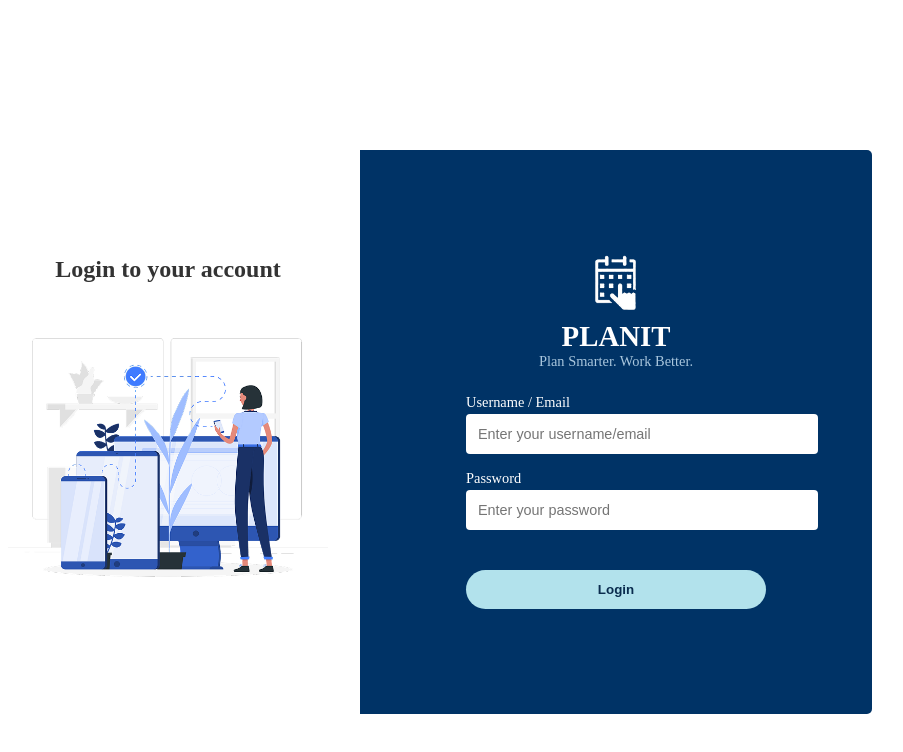
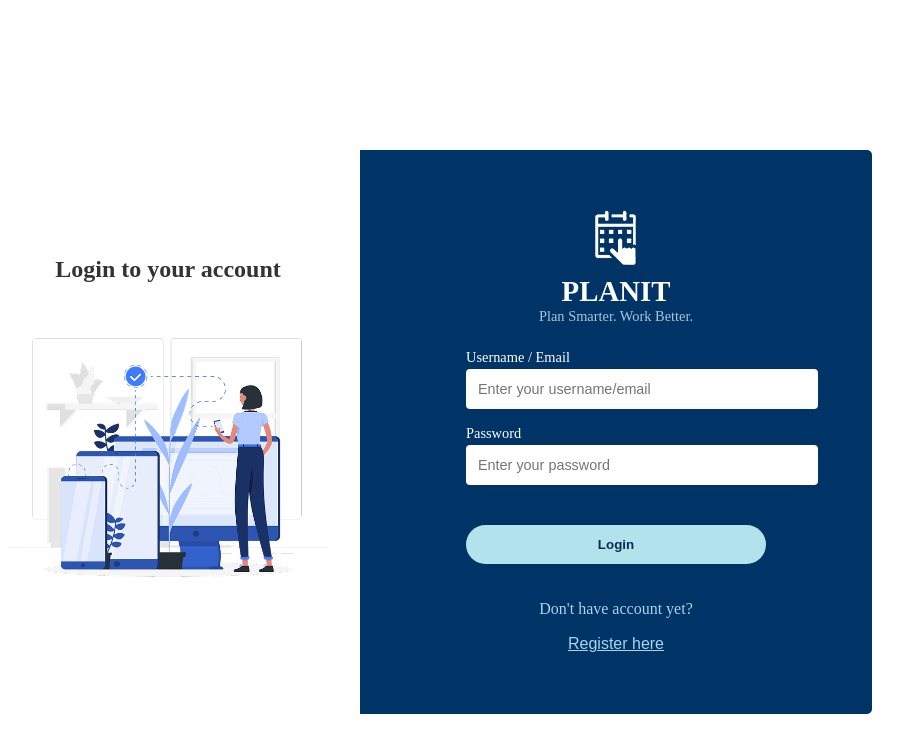
Before and after one commit to JasonTherawan/PlanIt, a React (Vite) app in the folder frontend/: page /login in a window 1280 px wide. Shown: the top 752 px of the page, without its empty margins (248-1151 px from the left). Built offline with nearby package versions, Linux system fonts and the light colour scheme.

Commit message:
Added email validation, register button, and fixed navigate error

```diff
--- a/frontend/src/components/LoginCard.jsx
+++ b/frontend/src/components/LoginCard.jsx
@@ -10,6 +10,7 @@ function LoginCard () {
     const[errorUsername, setErrorUsername] = useState("");
     const[errorPassword, setErrorPassword] = useState("");
     const[error, setError] = useState("");
+    const navigate = useNavigate();
 
     const handleUsernameInput = (input) => {
 
@@ -31,6 +32,10 @@ function LoginCard () {
 
             setErrorUsername("Username cannot be empty")
         }
+        else if (!username.includes('@')){
+
+            setErrorUsername("Invalid email format")
+        }
 
         if (!password){
 
@@ -40,13 +45,17 @@ function LoginCard () {
         if (username === "dummy"){
 
             setError("login success");
-            const navigate = useNavigate();
             navigate('/home');
         }
         else {
 
-            setError("login failed")
+            setError("Login failed")
         }
+    }
+
+    const handleRegisterClick = () => {
+
+        navigate('/signup')
     }
 
     return (
@@ -88,6 +97,10 @@ function LoginCard () {
             {error &&  <p className="loginError-message">{error}</p>}
         </form>
 
+        <div className="register-link">
+            <p>Don't have account yet?</p>
+            <button className="register-button" onClick={handleRegisterClick}>Register here</button>
+        </div>
         </>
     )
 }
```
